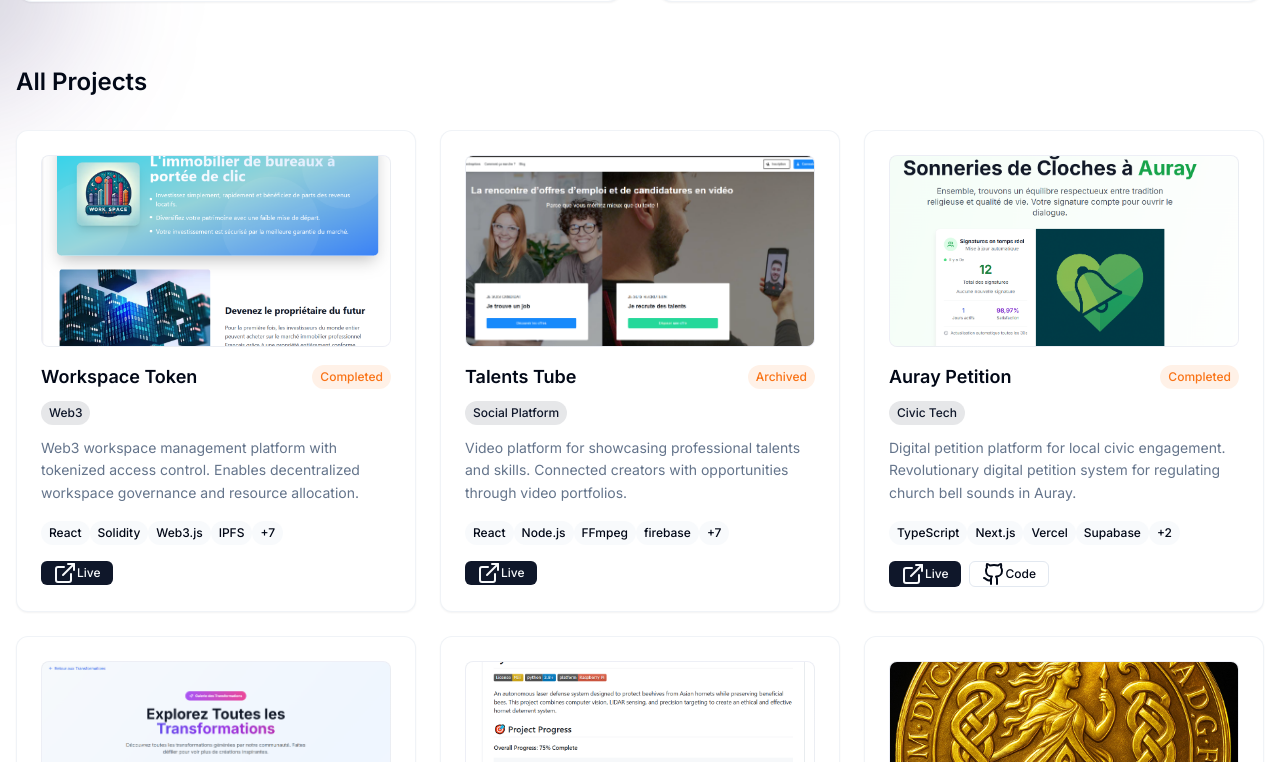
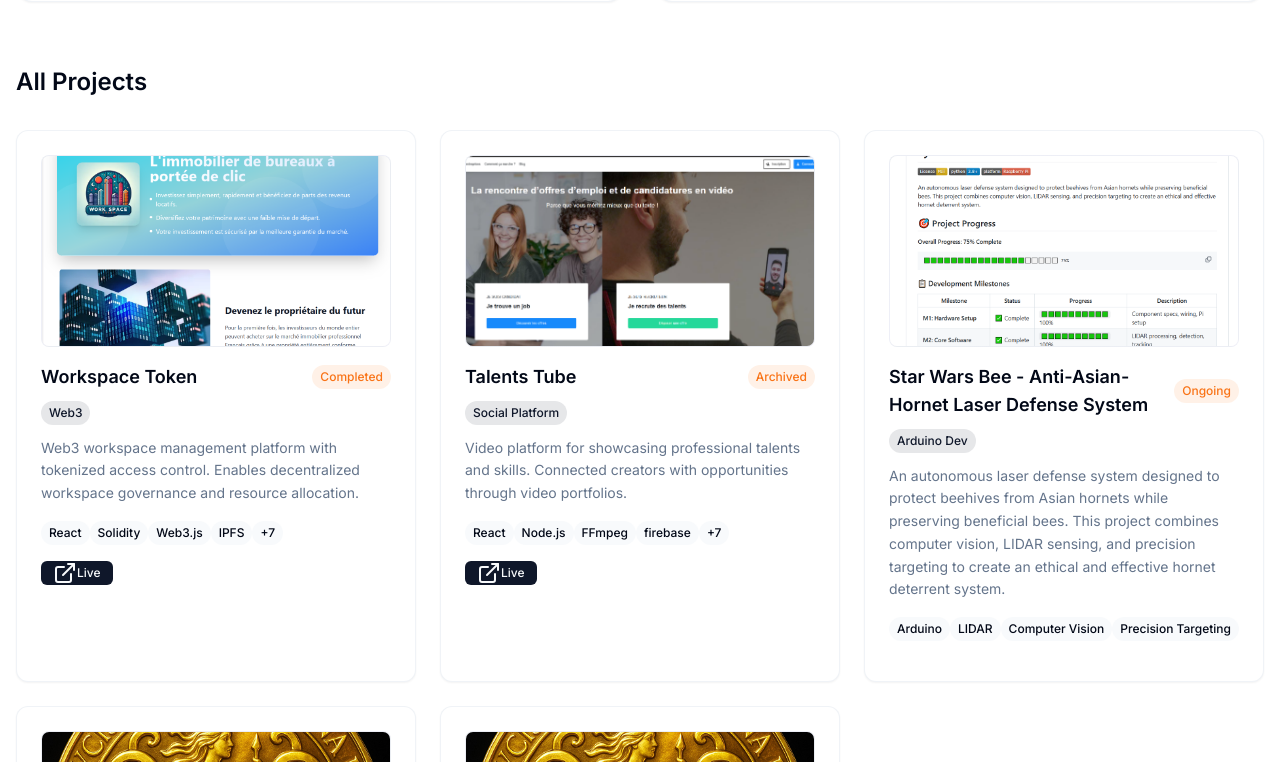
Before and after one commit to Huaoe/portfolio, a Next.js app: page /projects in a window 1280 px wide. Shown: the part 2038-2800 px from the top of the page. Built offline with nearby package versions, Linux system fonts and the light colour scheme.

Commit message:
refactor: remove Auray Petition and Secularisation Gallery projects from portfolio

```diff
--- a/src/app/projects/page.tsx
+++ b/src/app/projects/page.tsx
@@ -166,49 +166,6 @@
       videos: '10K+',
       creators: '2K+',
       views: '1M+',
-    },
-  },
-  {
-    id: 7,
-    title: 'Auray Petition',
-    description:
-      'Digital petition platform for local civic engagement. Revolutionary digital petition system for regulating church bell sounds in Auray.',
-    image: '/images/aurayPetition.png',
-    category: 'Civic Tech',
-    status: 'Completed',
-    featured: false,
-    technologies: [
-      'TypeScript',
-      'Next.js',
-      'Vercel',
-      'Supabase',
-      'TailwindCSS',
-      'ShadcnUI',
-    ],
-    liveUrl: 'https://auray-petition.vercel.app/',
-    githubUrl: 'https://github.com/Huaoe/auray-petition',
-    stats: {
-      signatures: '500+',
-      shares: '200+',
-      engagement: '85%',
-    },
-  },
-  {
-    id: 8,
-    title: 'Secularisation Gallery',
-    description:
-      'Interactive gallery showcasing the historical process of secularization through visual storytelling and data visualization.',
-    image: '/images/secularisation.png',
-    category: 'Education',
-    status: 'Ongoing',
-    featured: false,
-    technologies: ['React', 'D3.js', 'Next.js', 'Vercel', 'CSS3'],
-    liveUrl: 'https://secularization.vercel.app/gallery',
-    githubUrl: null,
-    stats: {
-      artifacts: '300+',
-      visitors: '1K+',
-      interactions: '5K+',
     },
   },
   {
```
